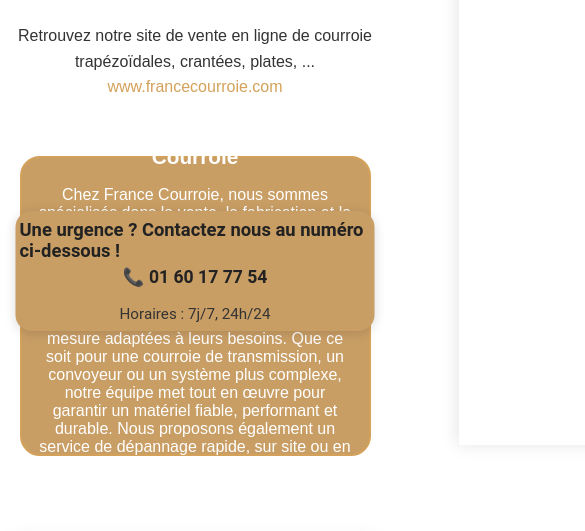
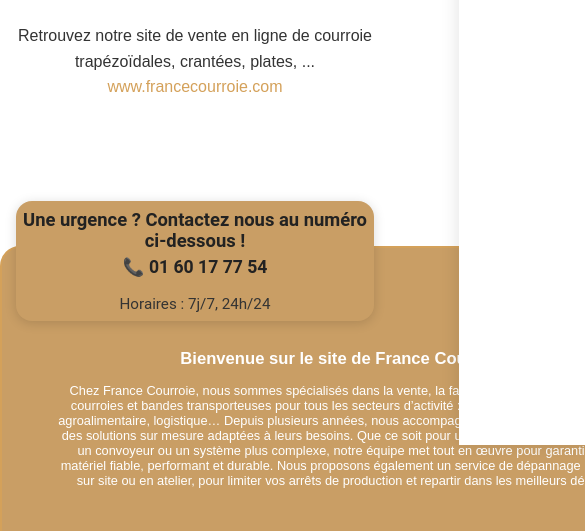
Before and after one commit to LucasStamper/France-Courroie, a plain HTML site: page index.html in a window 390 px wide. Shown: the part 503-1034 px from the top of the page, 585 px wide, since content can reach past the window. Drawn offline with Linux system fonts and the light colour scheme.

Commit message:
Add files via upload

```diff
--- a/apropos.html
+++ b/apropos.html
@@ -7,6 +7,7 @@
     <title>France Courroie | Accueil</title>
     <link rel="stylesheet" href="style.css">
     <meta name="color-scheme" content="light only">
+    <link rel="shortcut icon" href="assets/France Courroie Logo.jpg" type="image/x-icon">
 </head>
 
 <body>
--- a/index.html
+++ b/index.html
@@ -7,6 +7,7 @@
     <title>France Courroie | Accueil</title>
     <link rel="stylesheet" href="style.css">
     <meta name="color-scheme" content="light only">
+    <link rel="shortcut icon" href="assets/France Courroie Logo.jpg" type="image/x-icon">
 </head>
 
 <body>
--- a/style.css
+++ b/style.css
@@ -1002,23 +1002,25 @@ body {
     gap: 10px;
   }
 
-  .txtfrancecourroie {
-        width: 90vw;           /* largeur 90% de la fenêtre */
-        max-width: 90vw;       /* évite les débordements */
-        margin: 30px auto;     /* centre horizontalement */
-        padding: 16px;         /* espace interne */
-        box-sizing: border-box;/* inclut le padding dans la largeur */
-        text-align: center;    /* centrage du texte */
-    }
-
   .texte-france-courroie {
-        max-width: 100%;
+    width: 90%;
+    /* réduit la largeur sur mobile */
+    max-width: 600px;
+    /* évite que ce soit trop large */
     margin: 0 auto;
-        text-align: center;
+    /* centre la card */
+    padding: 15px;
+    /* évite que le texte touche les bords */
+    box-sizing: border-box;
   }
 
   .texte-france-courroie h2 {
     font-size: 1.3em;
+  }
+
+  .texte-france-courroie {
+    margin-left: 0;
+    font-size: 0.8em;
   }
 
   .cards-section {
@@ -1056,12 +1058,19 @@ body {
 
   .sav-box {
     position: fixed;
+    bottom: 20px;
     left: 50%;
+    /* centre par rapport à l’écran */
     transform: translateX(-50%);
-        bottom: 10px;
-        width: 90vw;
-        min-width: unset;
-        padding: 12px 10px;
+    /* vrai centrage */
+    width: 90%;
+    /* prend 90% de l’écran */
+    max-width: 350px;
+    /* ne dépasse jamais trop large */
+    text-align: center;
+    margin: 0;
+    right: auto;
+    /* supprime forçage à droite */
   }
 
   .expertise-simple-section {
@@ -1152,5 +1161,4 @@ body {
     font-size: 0.92em;
     padding: 8px 4px;
   }
-
 }
```
Lines whose indentation alone changed are shown as unchanged.
